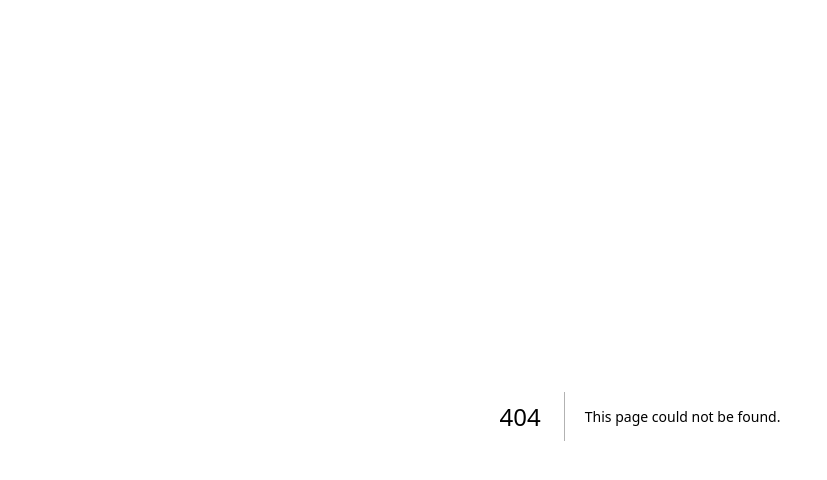
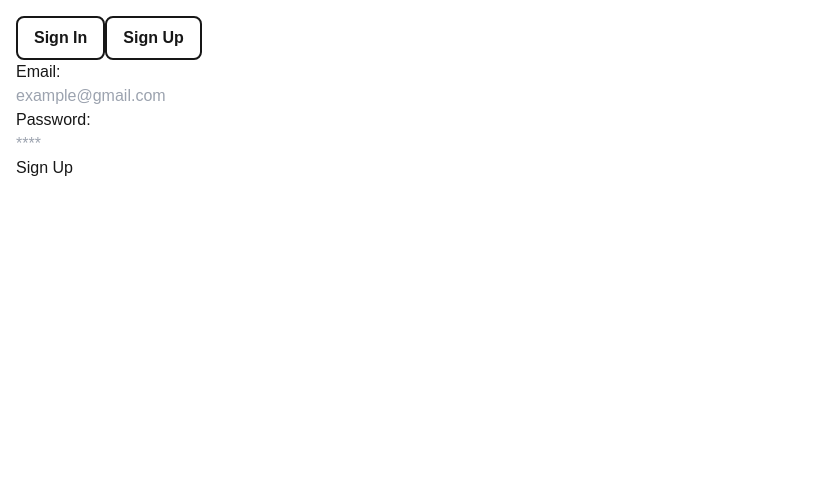
Before and after one commit to s25316/DiplomaBD2025, a Next.js app in the folder frontend/: page /register in a window 1280 px wide. Before the commit this address had no page. Shown: the top 480 px of the page, without its empty margins (0-827 px from the left). Built offline with nearby package versions, Linux system fonts and the light colour scheme; no server answers.

Commit message:
authorization

```diff
--- /dev/null
+++ b/frontend/app/api/auth/[...nextauth]/route.ts
@@ -0,0 +1,40 @@
+import NextAuth, { AuthOptions } from "next-auth";
+import CredentialsProvider from "next-auth/providers/credentials";
+
+export const authOptions: AuthOptions = {
+    providers:[
+        CredentialsProvider({
+            name: 'Credentials',
+            credentials: {
+                email: { label: "Email", type: "email" },
+                password: { label: "Password", type: "password" }
+            },
+            async authorize(credentials, req) {
+                const res = await fetch("http://localhost:8080/api/User/login", {
+                    method: "POST",
+                    headers: {
+                        "Content-Type": "application/json",
+                        "Access-Control-Allow-Origin": "*",
+                    },
+                    body: JSON.stringify({
+                        login: credentials?.email,
+                        password: credentials?.password,
+                    }),
+                });
+
+                const user = await res.json();
+
+                if(user){
+                    return user;
+                }
+                else{
+                    return null;
+                }
+            },
+        })
+    ],
+}
+
+const handler = NextAuth(authOptions);
+
+export { handler as GET, handler as POST }
--- /dev/null
+++ b/frontend/app/components/AppBar.tsx
@@ -0,0 +1,22 @@
+"use client"
+import { signIn, signOut, useSession } from 'next-auth/react'
+import React from 'react'
+
+const AppBar = () => {
+  const { data: session } = useSession();
+
+  return (
+    <div>
+      {session?.user ? (
+        <button onClick={() => signOut()}>Sign Out</button>
+      ) : (
+        <>
+          <button onClick={() => signIn()}>Sign In</button>
+          <button onClick={() => { window.location.href = '/register' }}>Sign Up</button>
+        </>
+      )}
+    </div>
+  )
+}
+
+export default AppBar
--- /dev/null
+++ b/frontend/app/components/Provider.tsx
@@ -0,0 +1,15 @@
+"use client"
+import { SessionProvider } from 'next-auth/react';
+import React, { ReactNode } from 'react'
+
+interface Props {
+    children: ReactNode;
+}
+
+const Provider = ({ children }: Props) => {
+  return (
+    <SessionProvider>{children}</SessionProvider>
+  )
+}
+
+export default Provider
--- a/frontend/app/layout.tsx
+++ b/frontend/app/layout.tsx
@@ -2,6 +2,8 @@ import type { Metadata } from "next";
 import { Geist, Geist_Mono } from "next/font/google";
 import "./globals.css";
 import { ThemeProvider } from "next-themes";
+import Provider from "./components/Provider";
+import AppBar from "./components/AppBar";
 
 const geistSans = Geist({
   variable: "--font-geist-sans",
@@ -28,9 +30,12 @@ export default function RootLayout({
       <body
         className={`${geistSans.variable} ${geistMono.variable} antialiased`}
       >
-        <ThemeProvider attribute="class" defaultTheme="system" enableSystem disableTransitionOnChange>
-          {children}
-        </ThemeProvider>
+        <Provider>
+          <AppBar />
+          <ThemeProvider attribute="class" defaultTheme="system" enableSystem>
+            {children}
+          </ThemeProvider>
+        </Provider>
       </body>
     </html>
   );
--- a/frontend/app/page.tsx
+++ b/frontend/app/page.tsx
@@ -1,14 +1,9 @@
-import Image from "next/image";
 import  Link  from 'next/link';
-import LogIn from "./components/buttons/LogIn";
 import ThemeToggle from "./components/buttons/ThemeToggle";
-
-
 
 export default function Home() {
   return (
       <main>
-      <LogIn/>
       <ThemeToggle/>
       <h1>MAIN PAGE </h1>
       <Link href="/offers">Offers</Link>
--- /dev/null
+++ b/frontend/app/register/page.tsx
@@ -0,0 +1,37 @@
+"use client"
+import React, { FormEventHandler, useState } from 'react'
+
+const Register = () => {
+  const [email, setEmail] = useState("")
+  const [password, setPassword] = useState("")
+  const fetchPost = async (e: React.FormEvent<HTMLFormElement>) => {
+    e.preventDefault();
+    const res = await fetch("http://localhost:8080/api/User/registration", {
+      method: "POST",
+      headers: {
+        "Access-Control-Allow-Origin": "*",
+        "Content-Type": "application/json",
+      },
+      body: JSON.stringify({
+        login: email,
+        password: password
+      })
+    })
+    if(await res.text() === "Created"){
+      window.location.href = "/"
+    }
+  }
+  return (
+    <div>
+      <form onSubmit={fetchPost}>
+        <label htmlFor='email'>Email:</label><br />
+        <input name='email' type='email' required placeholder='example@gmail.com' onChange={e => setEmail(e.target.value)} /><br />
+        <label htmlFor='password'>Password:</label><br />
+        <input name='password' type='password' required placeholder='****' onChange={e => setPassword(e.target.value)} /><br />
+        <input type='submit' value='Sign Up' />
+      </form>
+    </div>
+  )
+}
+
+export default Register
--- a/frontend/package.json
+++ b/frontend/package.json
@@ -9,7 +9,9 @@
     "lint": "next lint"
   },
   "dependencies": {
+    "dotenv": "^16.4.7",
     "next": "^15.1.7",
+    "next-auth": "^4.24.11",
     "next-themes": "^0.4.4",
     "react": "^19.0.0",
     "react-dom": "^19.0.0"
```
Also changed, not shown: frontend/types/next-auth.d.ts (added, +9 -0 lines), 1 other file (tests, documents, lock files or other folders).
